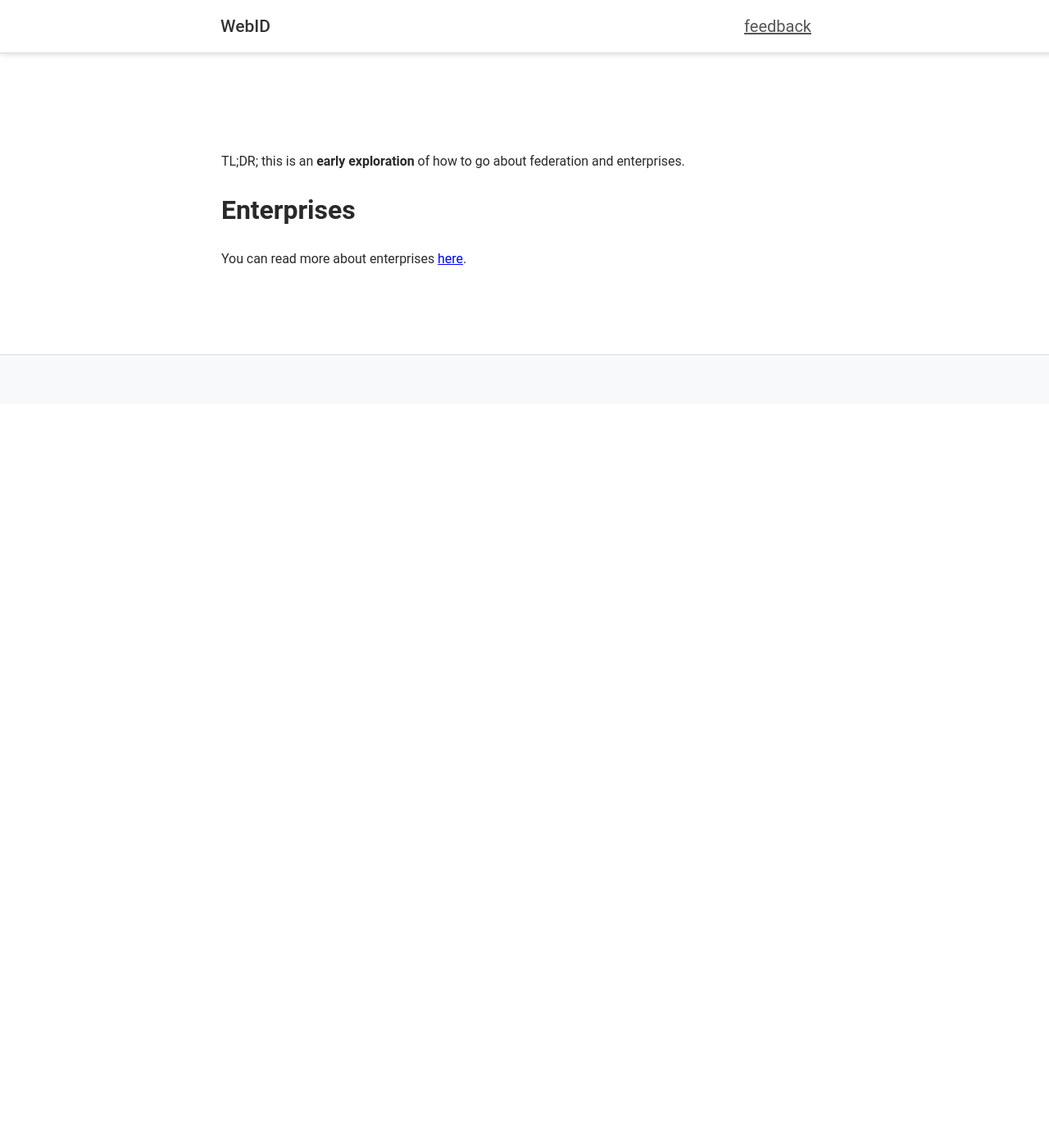
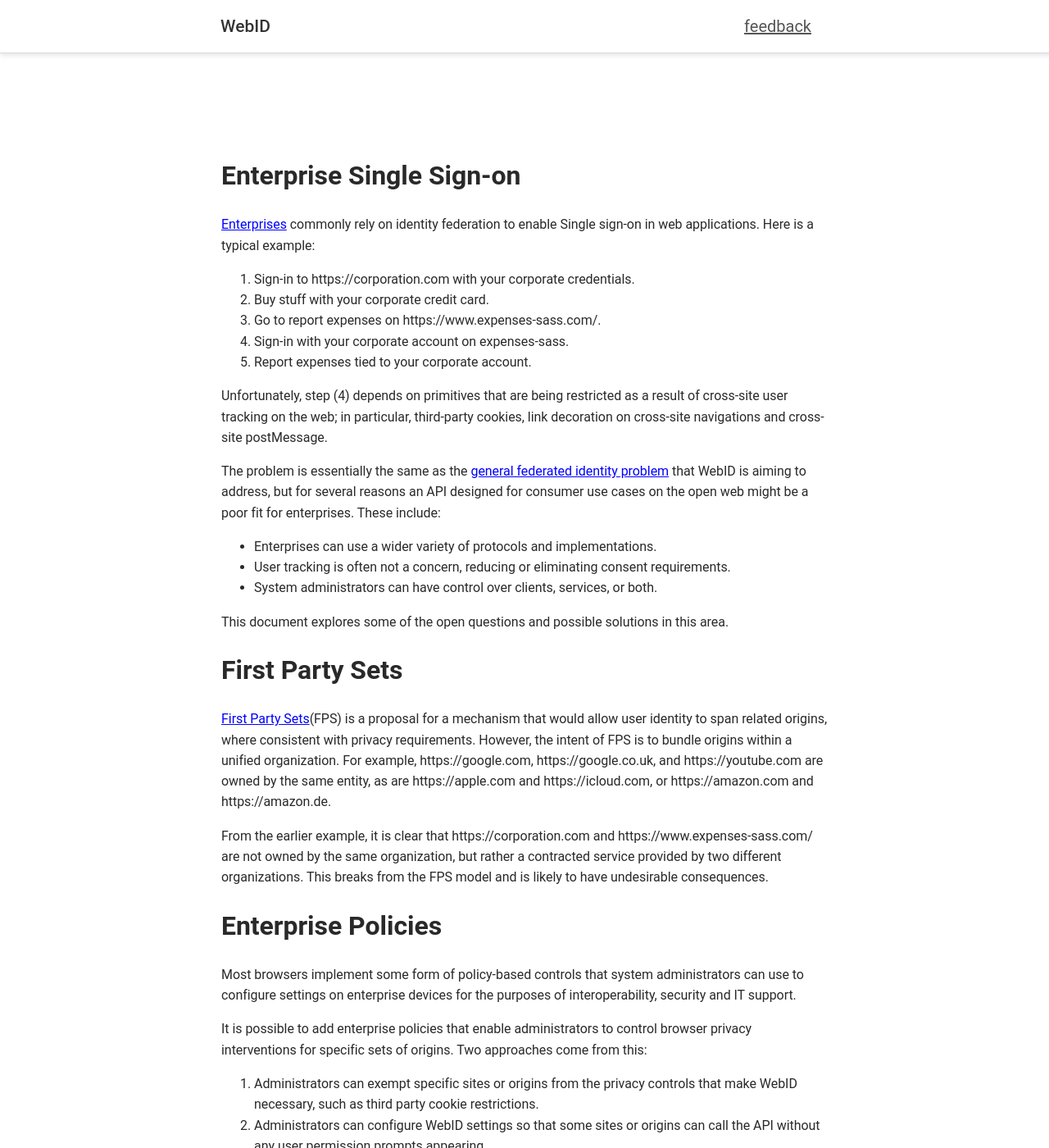
Before and after one commit to w3c-fedid/FedCM, a Jekyll site: the page built from enterprises.md, in a window 1280 px wide and 1400 px high. Shown: the whole window at 82% size. Built offline with Jekyll 4.4.1, drawn with Linux system fonts in a browser that asks for light colours; some web fonts are replaced; our own code applies the rules of GitHub Pages for plain Markdown files; some of the changed text lies outside the part shown.

Commit message:
Update enterprises.md

```diff
--- a/enterprises.md
+++ b/enterprises.md
@@ -1,5 +1,42 @@
-TL;DR; this is an **early exploration** of how to go about federation and enterprises.
+---
+title: Enterprise Single Sign-on
+description: Observations around the applicability of this project to enterprise identity use cases.
+---
 
-# Enterprises
+# Enterprise Single Sign-on
+[Enterprises](glossary.md#enterprise-context) commonly rely on identity federation to enable Single sign-on in web applications. Here is a typical example:
 
-You can read more about enterprises [here](https://github.com/WICG/WebID/issues/25).
+1. Sign-in to https://corporation.com with your corporate credentials.
+1. Buy stuff with your corporate credit card.
+1. Go to report expenses on https://www.expenses-sass.com/.
+1. Sign-in with your corporate account on expenses-sass.
+1. Report expenses tied to your corporate account.
+
+Unfortunately, step (4) depends on primitives that are being restricted as a result of cross-site user tracking on the web; in particular, third-party cookies, link decoration on cross-site navigations and cross-site postMessage.
+
+The problem is essentially the same as the [general federated identity problem](README.md#the-problem) that WebID is aiming to address, but for several reasons an API designed for consumer use cases on the open web might be a poor fit for enterprises. These include:
+* Enterprises can use a wider variety of protocols and implementations.
+* User tracking is often not a concern, reducing or eliminating consent requirements.
+* System administrators can have control over clients, services, or both.
+
+This document explores some of the open questions and possible solutions in this area.
+
+# First Party Sets
+
+[First Party Sets](https://github.com/WICG/first-party-sets)(FPS) is a proposal for a mechanism that would allow user identity to span related origins, where consistent with privacy requirements. However, the intent of FPS is to bundle origins within a unified organization. For example, https://google.com, https://google.co.uk, and https://youtube.com are owned by the same entity, as are https://apple.com and https://icloud.com, or https://amazon.com and https://amazon.de.
+
+From the earlier example, it is clear that https://corporation.com and https://www.expenses-sass.com/ are not owned by the same organization, but rather a contracted service provided by two different organizations. This breaks from the FPS model and is likely to have undesirable consequences.
+
+# Enterprise Policies
+
+Most browsers implement some form of policy-based controls that system administrators can use to configure settings on enterprise devices for the purposes of interoperability, security and IT support.
+
+It is possible to add enterprise policies that enable administrators to control browser privacy interventions for specific sets of origins. Two approaches come from this:
+1. Administrators can exempt specific sites or origins from the privacy controls that make WebID necessary, such as third party cookie restrictions.
+2. Administrators can configure WebID settings so that some sites or origins can call the API without any user permission prompts appearing.
+
+For example, corporation.com could have an enterprise policy setting accounts.corporation.com as the IDP, which would allow things like https://www.expenses-sass.com and https://www.vacations-sass.com to pass through but disallow other unintended origins.
+
+One problem with this is that enterprises do not always manage all devices that are allowed to connect to their resources (e.g. Bring-Your-Own-Device hardware policies), so there might be cases where default consumer behavior is still relevant.
+
+Also, enterprise controls are discretionary by browser developers and are not typically a part of web standards.
```
